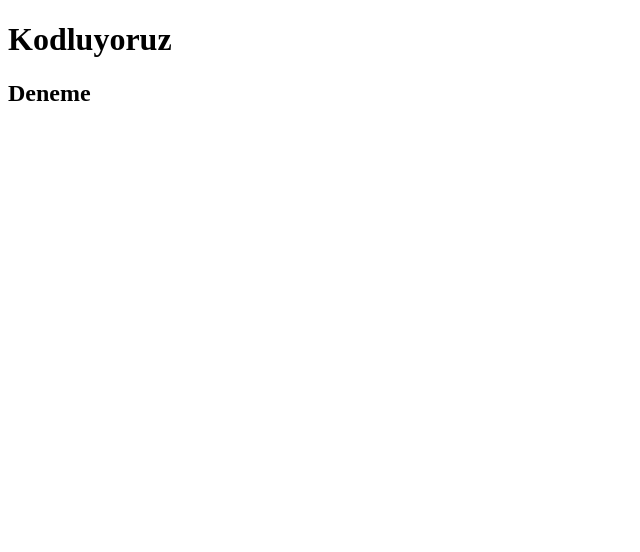
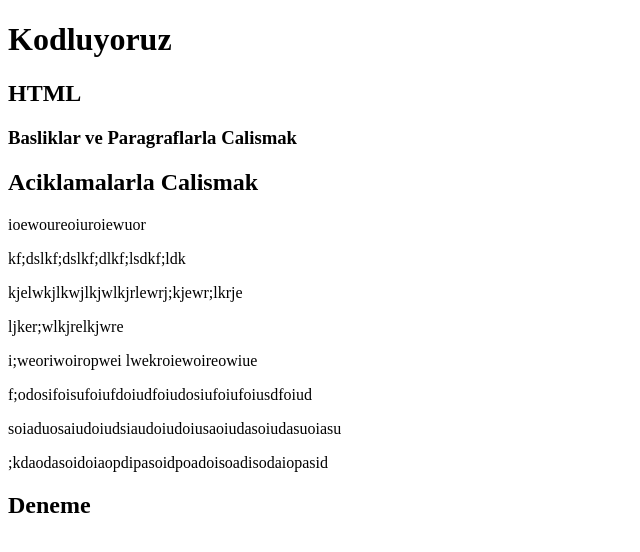
Before and after one commit to yaprakgiyik/kodluyoruzilkrepo, a plain HTML site: page index.html in a window 1280 px wide. Shown: the whole page, without its empty margins (0-640 px from the left). Drawn offline with Linux system fonts and the light colour scheme.

Commit message:
add index.html

```diff
--- a/index.html
+++ b/index.html
@@ -8,9 +8,21 @@
 <body>
     <h1>Kodluyoruz</h1>
     <!--aciklama yazildi-->
-    <!--sdkldkfsl;kdf
-    lkfjsdkjldskf
-kljslfkdjlfkdj-->
-<h2>Deneme</h2>
+    <h2>HTML</h2>
+    <h3>Basliklar ve Paragraflarla Calismak</h3>
+    <h2>Aciklamalarla Calismak</h2>
+    <p>ioewoureoiuroiewuor</p>
+    <p>kf;dslkf;dslkf;dlkf;lsdkf;ldk</p>
+       <p> kjelwkjlkwjlkjwlkjrlewrj;kjewr;lkrje</p>
+        <p>ljker;wlkjrelkjwre
+    </p>
+    <p>i;weoriwoiropwei
+        lwekroiewoireowiue
+    </p>
+    <p>f;odosifoisufoiufdoiudfoiudosiufoiufoiusdfoiud</p>
+    <p>soiaduosaiudoiudsiaudoiudoiusaoiudasoiudasuoiasu</p>
+    <p>;kdaodasoidoiaopdipasoidpoadoisoadisodaiopasid</p>
+    <h2>Deneme</h2>
+
 </body>
 </html>
```
